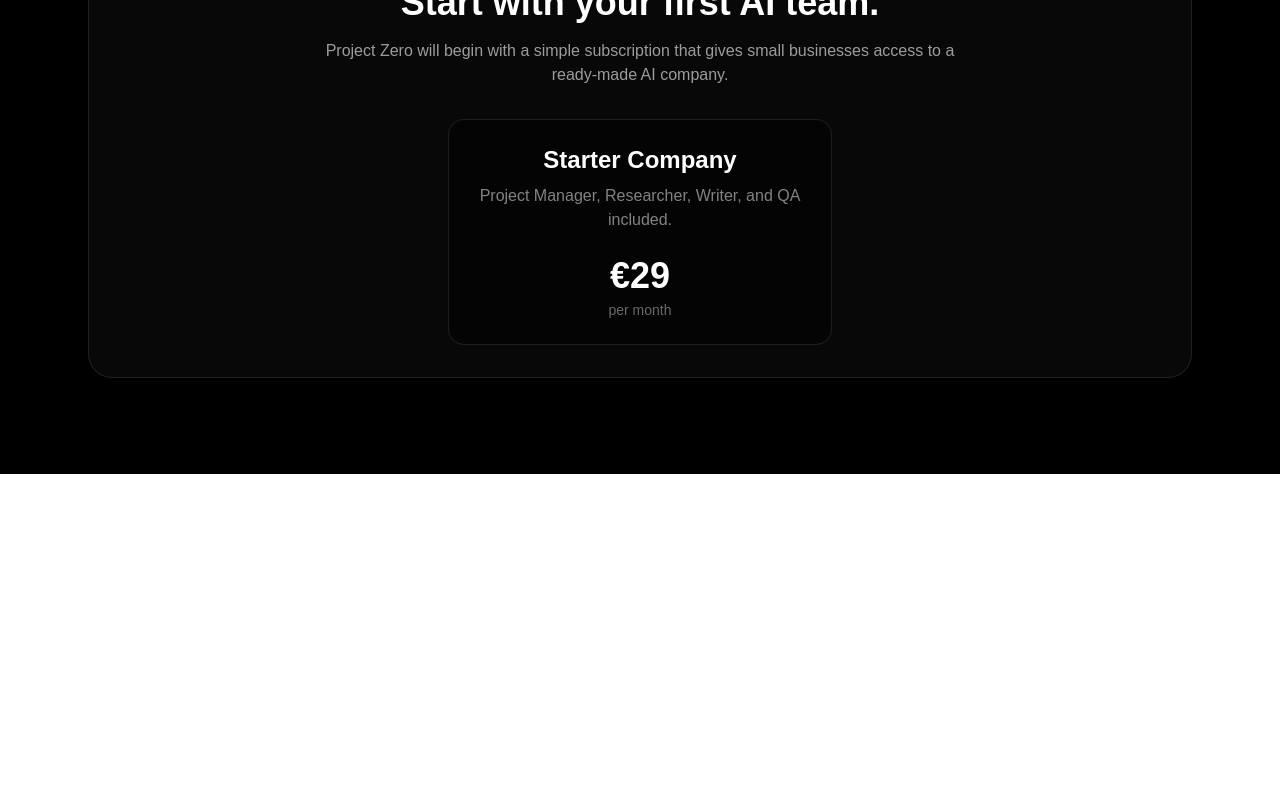
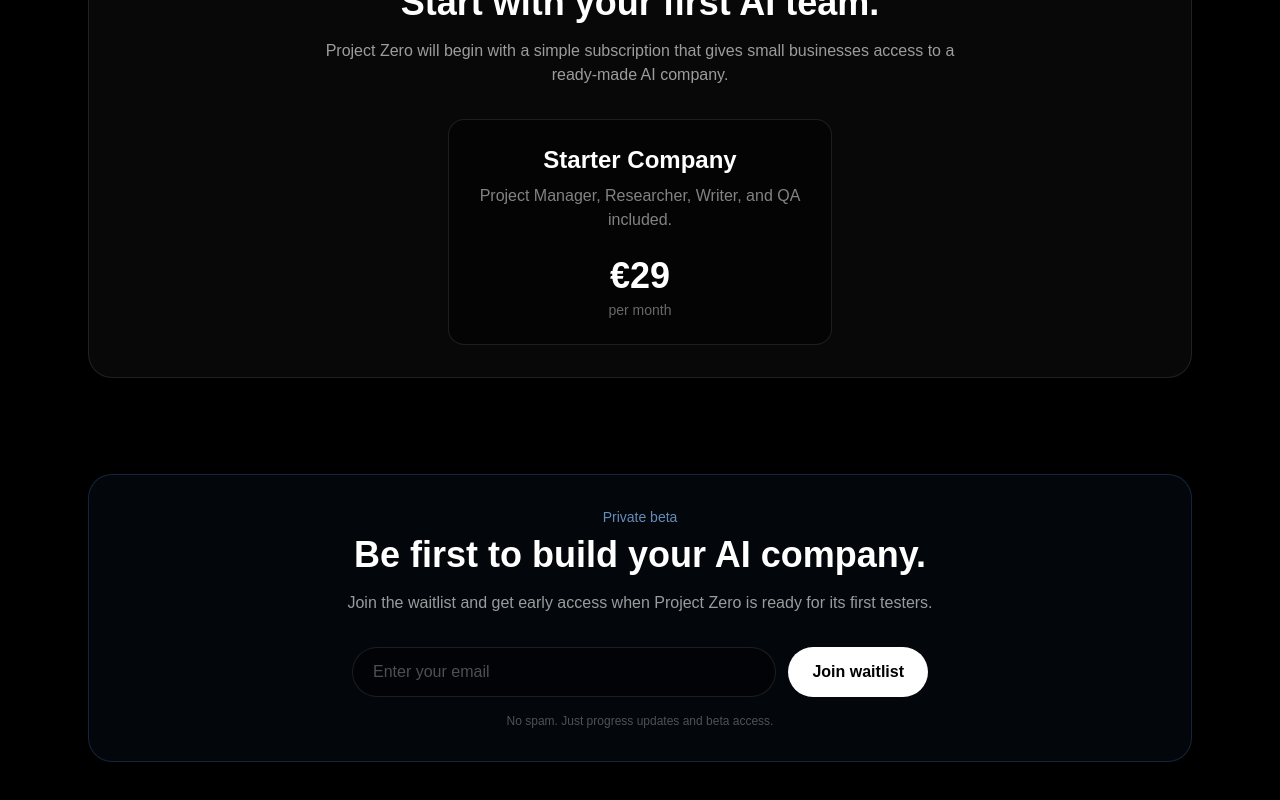
Before and after one commit to Finalexs/project-zero, a Next.js app in the folder app/: page / in a window 1280 px wide. Shown: the part 2050-2850 px from the top of the page. Before the commit the page ends 2524 px from the top, so only its background shows below. Built offline with nearby package versions, Linux system fonts and the light colour scheme.

Commit message:
Add waitlist section

```diff
--- a/app/src/app/page.tsx
+++ b/app/src/app/page.tsx
@@ -214,6 +214,33 @@ Not another workflow.
     <p className="mt-1 text-sm text-white/40">per month</p>
   </div>
 </div>
+<div className="mt-24 w-full rounded-3xl border border-blue-400/20 bg-blue-400/[0.04] p-8 text-center">
+  <p className="text-sm text-blue-300/70">Private beta</p>
+
+  <h2 className="mt-2 text-4xl font-bold">
+    Be first to build your AI company.
+  </h2>
+
+  <p className="mx-auto mt-4 max-w-2xl text-white/60">
+    Join the waitlist and get early access when Project Zero is ready for its first testers.
+  </p>
+
+  <div className="mx-auto mt-8 flex max-w-xl flex-col gap-3 sm:flex-row">
+    <input
+      type="email"
+      placeholder="Enter your email"
+      className="flex-1 rounded-full border border-white/10 bg-black/40 px-5 py-3 text-white outline-none placeholder:text-white/30"
+    />
+
+    <button className="rounded-full bg-white px-6 py-3 font-semibold text-black">
+      Join waitlist
+    </button>
+  </div>
+
+  <p className="mt-4 text-xs text-white/30">
+    No spam. Just progress updates and beta access.
+  </p>
+</div>
       </section>
     </main>
   );
```
